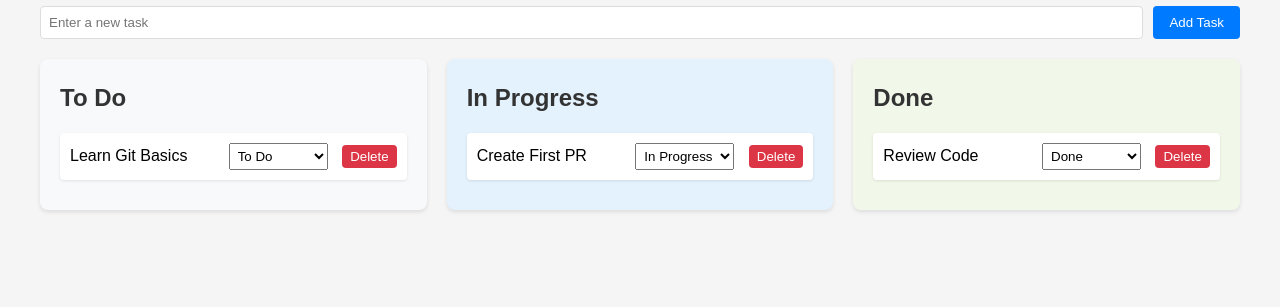
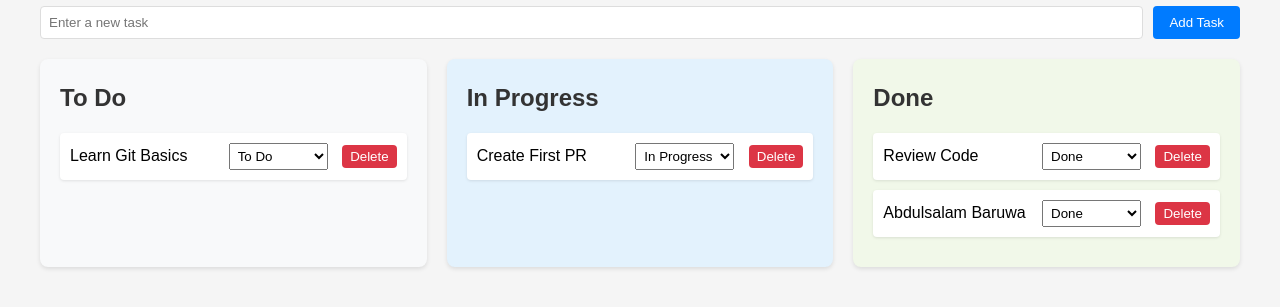
Before and after one commit to dmystical-coder/task-board-git-practice-project, a plain HTML site: page index.html in a window 1280 px wide. Shown: the part 85-392 px from the top of the page. Drawn offline with Linux system fonts and the light colour scheme.

Commit message:
Add Abdulsalam Baruwa to task list

```diff
--- a/index.html
+++ b/index.html
@@ -122,7 +122,9 @@
         <div class="board">
             <div class="column todo">
                 <h2>To Do</h2>
-                <div class="task-list" id="todo"></div>
+                <div class="task-list" id="todo">
+
+                </div>
             </div>
             <div class="column in-progress">
                 <h2>In Progress</h2>
@@ -140,7 +142,8 @@
             let tasks = [
                 { id: 1, title: 'Learn Git Basics', status: 'todo' },
                 { id: 2, title: 'Create First PR', status: 'in-progress' },
-                { id: 3, title: 'Review Code', status: 'done' }
+                { id: 3, title: 'Review Code', status: 'done' },
+                { id: 4, title: 'Abdulsalam Baruwa', status: 'done' }
             ];
 
             function createTaskElement(task) {
```
